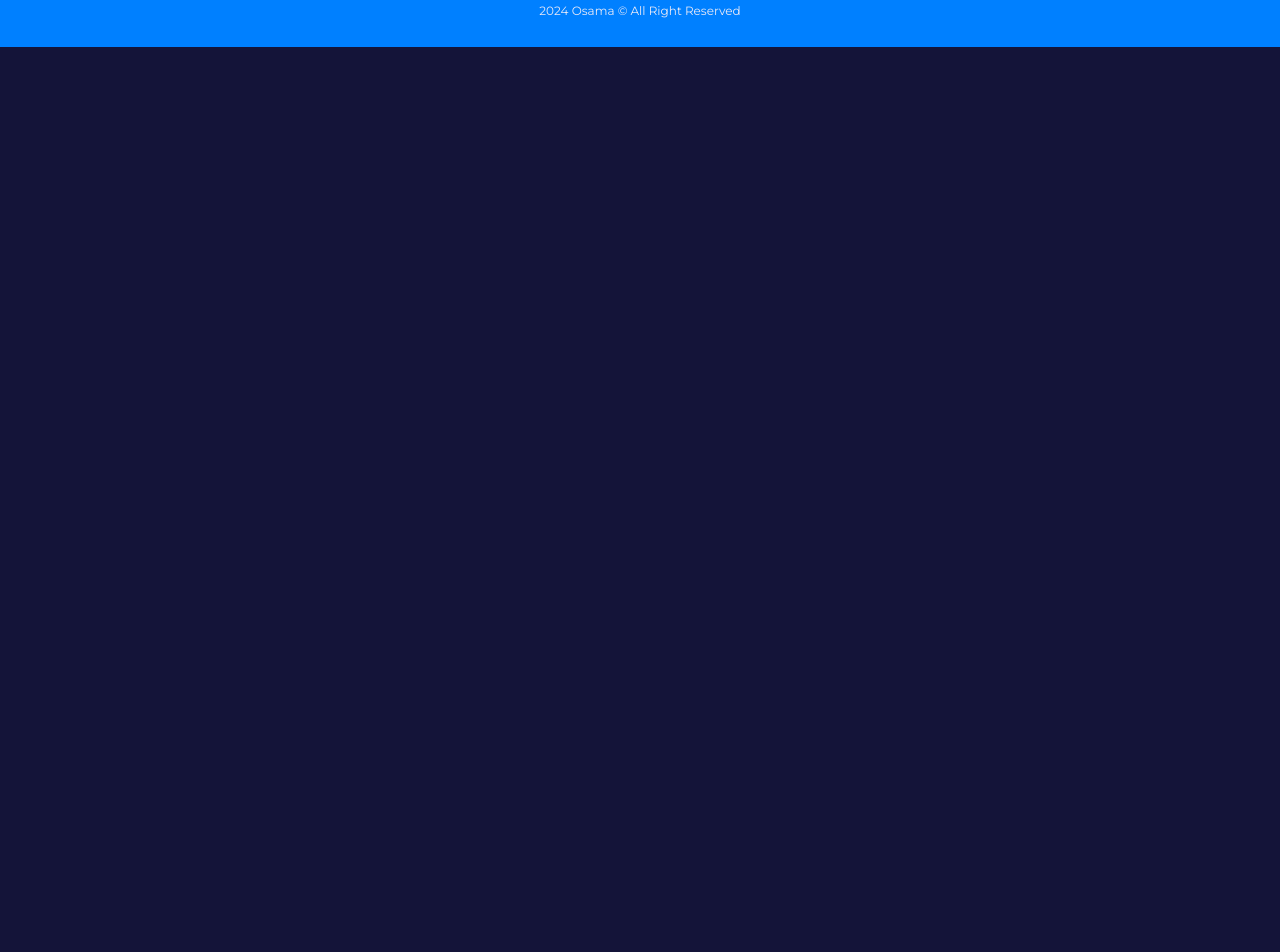
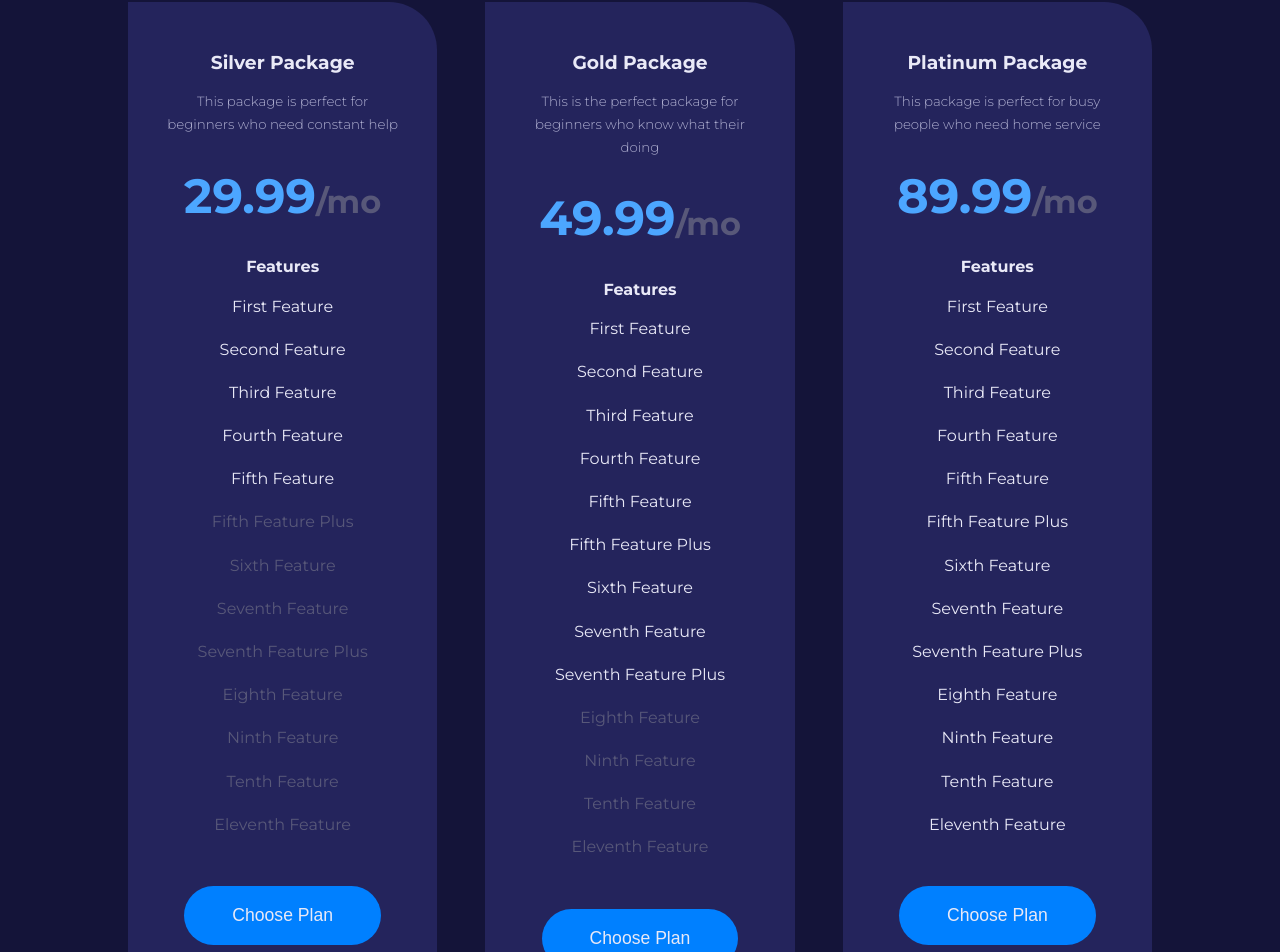
Before and after one commit to MohammedOsamma/Gym-website, a React (Create React App) app: page /plans in a window 1280 px wide. Shown: the part 558-1510 px from the top of the page. Before the commit the page ends 800 px from the top, so only its background shows below. Built offline with nearby package versions, Linux system fonts and the light colour scheme.

Commit message:
Finish Plans Page

```diff
--- a/src/pages/plans/Plans.jsx
+++ b/src/pages/plans/Plans.jsx
@@ -1,6 +1,37 @@
+import Header from "./../../component/Header";
+import Card from "./../../UI/Card";
+import HeaderImage from "../../images/header_bg_4.jpg";
+import { plans } from "../../data";
 import "./plans.css";
+
 const Plans = () => {
-  return <div>Plans</div>;
+  return (
+    <>
+      <Header title="Membership Plans" image={HeaderImage}>
+        Lorem ipsum dolor sit amet, consectetur adipisicing elit. Quam ipsum
+        illum quae doloribus nostrum debitis.
+      </Header>
+      <section className="plans">
+        <div className="container plans__container">
+          {plans.map(({ id, name, desc, price, features }) => (
+            <Card className="plan" key={id}>
+              <h3>{name}</h3>
+              <small>{desc}</small>
+              <h1>{price}</h1>
+              <h2>/mo</h2>
+              <h4>Features</h4>
+              {features.map(({ feature, available }, index) => (
+                <p key={index} className={!available ? "disabled" : ""}>
+                  {feature}
+                </p>
+              ))}
+              <button className="btn lg ">Choose Plan</button>
+            </Card>
+          ))}
+        </div>
+      </section>
+    </>
+  );
 };
 
 export default Plans;
--- a/src/pages/plans/plans.css
+++ b/src/pages/plans/plans.css
@@ -0,0 +1,50 @@
+.plans__container {
+  display: grid;
+  grid-template-columns: repeat(3, 1fr);
+  gap: 3rem;
+}
+.plan h3 {
+  margin-bottom: 0.8rem;
+}
+.plan small {
+  margin-bottom: 2rem;
+}
+.plan h1 {
+  color: var(--color-primary-variant);
+  display: inline;
+}
+.plan h2 {
+  display: inline;
+  color: var(--color-gray-400);
+}
+.plan h4 {
+  margin-top: 2rem;
+}
+.plan p {
+  margin-top: 1rem;
+  color: var(--color-gray-100);
+}
+.plan p.disabled {
+  color: var(--color-gray-400);
+}
+.plan button {
+  margin-top: 3rem;
+  cursor: pointer;
+}
+
+@media screen and (max-width: 1024px) {
+  .plans__container {
+    grid-template-columns: 1fr 1fr;
+    gap: 2rem;
+  }
+}
+
+@media screen and (max-width: 600px) {
+  .plans__container {
+    grid-template-columns: 1fr;
+  }
+  .plan {
+    width: 90%;
+    margin-inline: auto;
+  }
+}
```
